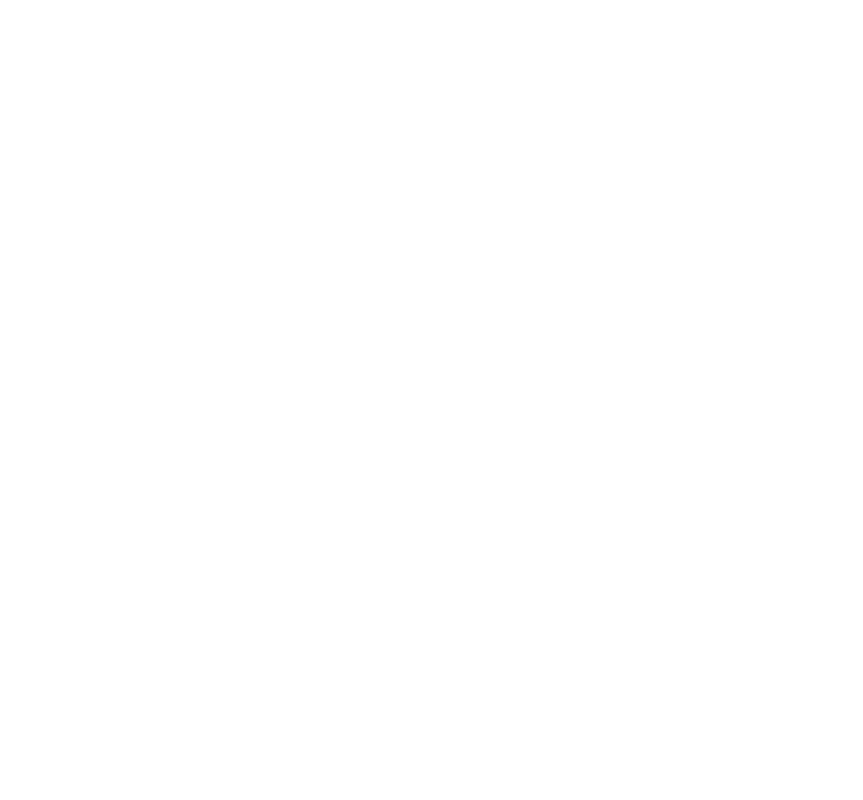
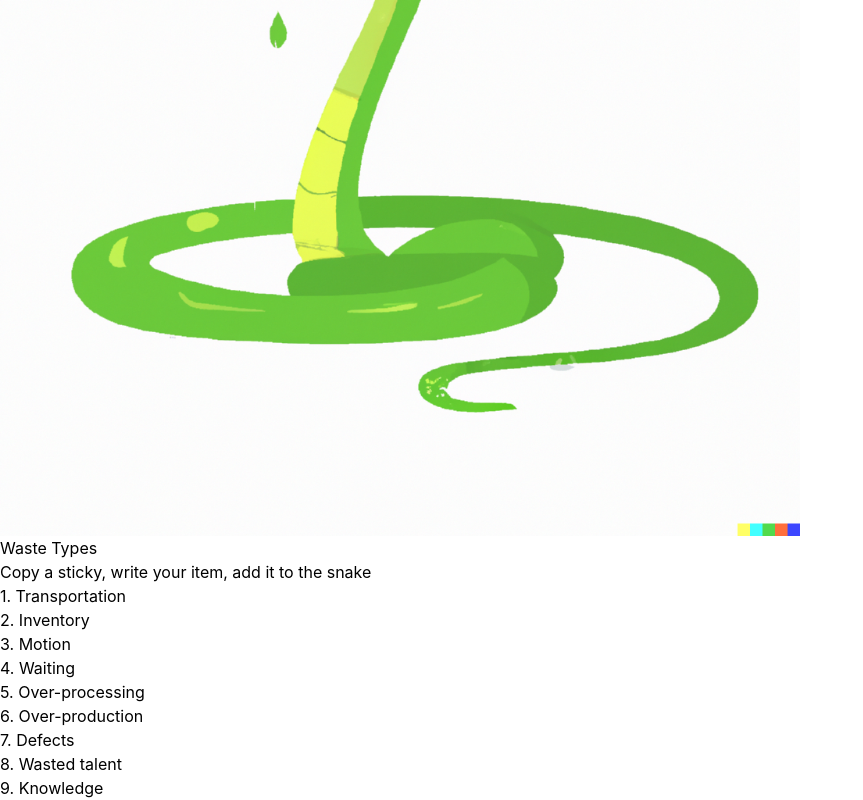
Before and after one commit to Simplify4Me2/my-awesome-website, a React (Vite) app in the folder my-awesome-website-react-app/: page /waste-snake in a window 1280 px wide. Shown: the part 328-1128 px from the top of the page, without its empty margins (0-863 px from the left). Before the commit the page ends 800 px from the top, so only its background shows below. Built offline with nearby package versions, Linux system fonts and the light colour scheme.

Commit message:
add more waste snake context

```diff
--- a/my-awesome-website-react-app/src/app-ideas/waste-snake/waste-snake.tsx
+++ b/my-awesome-website-react-app/src/app-ideas/waste-snake/waste-snake.tsx
@@ -5,7 +5,20 @@
   return (
     <>
       <Header />
-      <span>Waste Snake</span>
+      <img src="/waste-snake.png" className="h-screen" />
+      <h2>Waste Types</h2>
+      <h3>Copy a sticky, write your item, add it to the snake</h3>
+      <ul>
+        <li>1. Transportation</li>
+        <li>2. Inventory</li>
+        <li>3. Motion</li>
+        <li>4. Waiting</li>
+        <li>5. Over-processing</li>
+        <li>6. Over-production</li>
+        <li>7. Defects</li>
+        <li>8. Wasted talent</li>
+        <li>9. Knowledge</li>
+      </ul>
     </>
   );
 };
```
Also changed, not shown: my-awesome-website-react-app/public/waste-snake.png (added).
